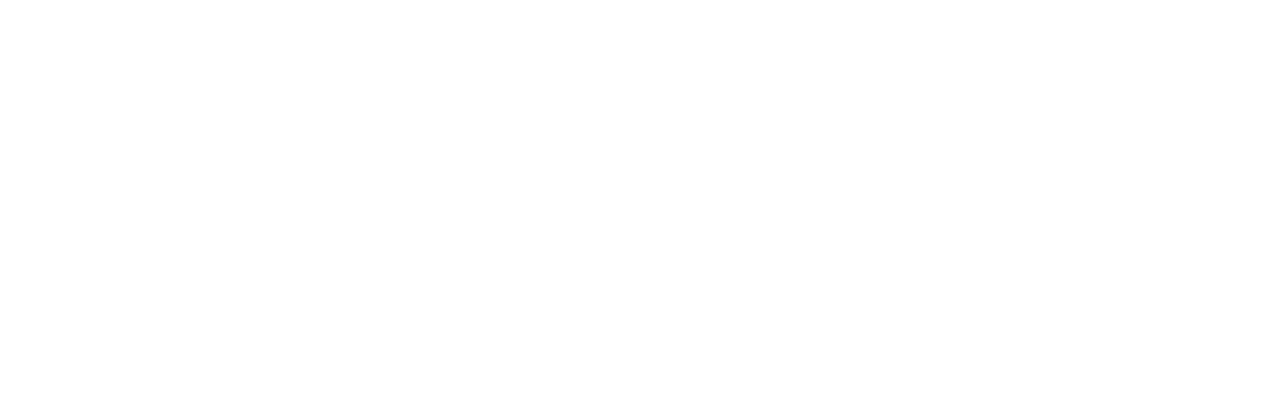
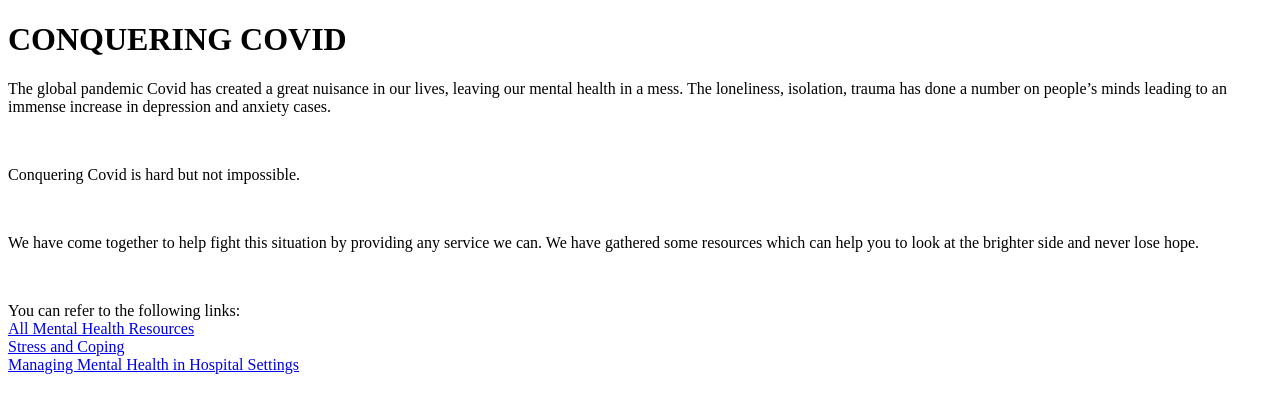
Before and after one commit to Khwaish-09/Hydrangea-Hacks, a plain HTML site: page Websites/Conquering Covid.html in a window 1280 px wide. Drawn offline with Linux system fonts and the light colour scheme.

Commit message:
conquering covid page

```diff
--- a/Stylesheets/Conquering Covid.css
+++ b/Stylesheets/Conquering Covid.css
@@ -0,0 +1,7 @@
+body {
+    background-color: rgb(244, 218, 245);
+    font-family: 'Rubik', sans-serif;
+  }
+.header {
+    align-items: center;
+}
--- a/Stylesheets/Psychological Assesment.css
+++ b/Stylesheets/Psychological Assesment.css
@@ -1,3 +1,3 @@
 body {
-  background-color: coral;
+  background-color: rgb(244, 218, 245);
 }
--- a/Websites/Conquering Covid.html
+++ b/Websites/Conquering Covid.html
@@ -0,0 +1,28 @@
+<!DOCTYPE html>
+<html>
+<head>
+    <meta charset="UTF-8">
+    <meta name="viewport" content="width=device-width, initial-scale=1">
+</head>
+<body>
+<div class="header">
+    <h1> CONQUERING COVID </h1>
+    <p> The global pandemic Covid has created a great nuisance in our lives,
+    leaving our mental health in a mess.
+    The loneliness, isolation,
+    trauma has done a number on people’s minds leading to an immense increase in depression and anxiety cases.
+    </p> </br>
+    <p> Conquering Covid is hard but not impossible. </p> </br>
+    <p> We have come together to help fight this situation by providing any service we can.
+    We have gathered some resources which can help you to look at the brighter side and never lose hope.
+    </p> </br>
+</div>
+<div>
+    <p> You can refer to the following links: </br>
+    <a href="https://www.healthline.com/health/covid-19-mental-health-resources#panic" >
+        All Mental Health Resources </a> </br>
+    <a href="https://www.cdc.gov/coronavirus/2019-ncov/daily-life-coping/stress-coping/index.html">
+        Stress and Coping </a> </br>
+    <a href="https://www.mohfw.gov.in/pdf/GuidelinesforDeliveryofMentalMentalHealthcareServicesduringtheCOVID19.pdf">
+        Managing Mental Health in Hospital Settings </a>
+    </p>
```
